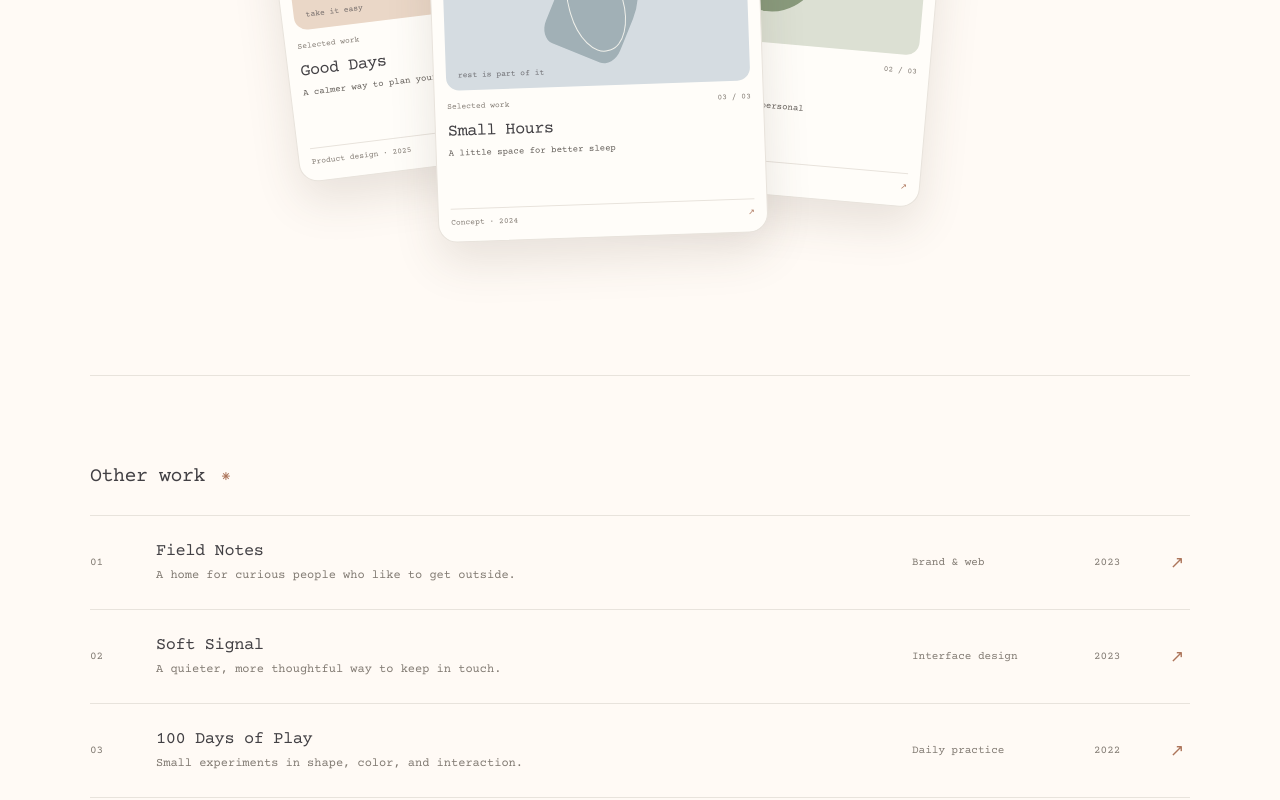
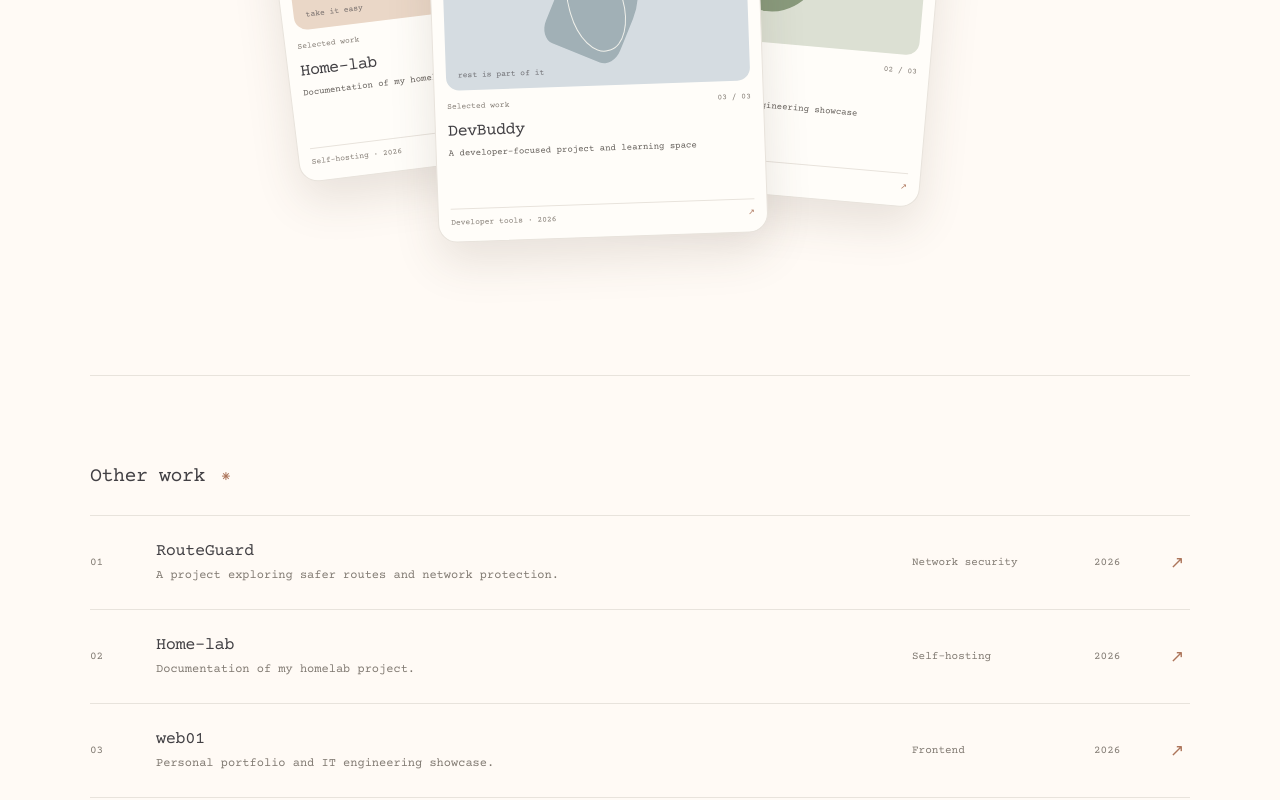
Before and after one commit to abhi9d01-png/web01, a React (Vite) app: page / in a window 1280 px wide. Shown: the part 1120-1920 px from the top of the page. Built offline with nearby package versions, Linux system fonts and the light colour scheme; a web font is replaced by a local one.

Commit message:
Refactor preloader animation handling and update project links in main.jsx and styles.css

```diff
--- a/src/components/preloader.jsx
+++ b/src/components/preloader.jsx
@@ -4,16 +4,15 @@ import { EncryptedText } from './ui/encrypted-text.jsx';
 export function Preloader({ onSequenceStart }) {
   const [animationStarted, setAnimationStarted] = React.useState(false);
 
-  function handleAnimationStart() {
+  React.useEffect(() => {
     setAnimationStarted(true);
     onSequenceStart();
-  }
+  }, [onSequenceStart]);
 
   return (
     <div
       className="preloader"
       style={{ opacity: 0 }}
-      onAnimationStart={handleAnimationStart}
     >
       <div className="preloader-content">
         <p className="preloader-label">Portfolio / Network Systems</p>
--- a/src/main.jsx
+++ b/src/main.jsx
@@ -4,15 +4,16 @@ import { Preloader } from './components/preloader.jsx';
 import './styles.css';
 
 const featured = [
-  { name: 'Good Days', detail: 'A calmer way to plan your week', kind: 'Product design · 2025', color: 'peach', eyebrow: 'A kinder kind of planning', headline: 'Make room for a good day.', note: 'Your week, with a little more breathing room.', tiles: ['Today, gently', 'A small win', 'Make some space'] },
-  { name: 'Common Ground', detail: 'Making local discovery feel personal', kind: 'Digital experience · 2024', color: 'sage', eyebrow: 'Find your people', headline: 'Good things are closer.', note: 'Places and people worth getting to know.', tiles: ['Around the corner', 'Saved for later', 'This weekend'] },
-  { name: 'Small Hours', detail: 'A little space for better sleep', kind: 'Concept · 2024', color: 'blue', eyebrow: 'An evening ritual', headline: 'Let the day settle.', note: 'Tiny rituals for slower evenings and softer mornings.', tiles: ['Unwind', 'A quiet sound', 'Sleep well'] },
+  { name: 'Home-lab', detail: 'Documentation of my homelab project', kind: 'Self-hosting · 2026', color: 'peach', url: 'https://github.com/abhi9d01-png/Home-lab' },
+  { name: 'web01', detail: 'Personal portfolio and IT engineering showcase', kind: 'Frontend · 2026', color: 'sage', url: 'https://github.com/abhi9d01-png/web01' },
+  { name: 'DevBuddy', detail: 'A developer-focused project and learning space', kind: 'Developer tools · 2026', color: 'blue', url: 'https://github.com/abhi9d01-png/DevBuddy' },
 ];
 
 const otherWork = [
-  { name: 'Field Notes', type: 'Brand & web', year: '2023', summary: 'A home for curious people who like to get outside.' },
-  { name: 'Soft Signal', type: 'Interface design', year: '2023', summary: 'A quieter, more thoughtful way to keep in touch.' },
-  { name: '100 Days of Play', type: 'Daily practice', year: '2022', summary: 'Small experiments in shape, color, and interaction.' },
+  { name: 'RouteGuard', type: 'Network security', year: '2026', summary: 'A project exploring safer routes and network protection.', url: 'https://github.com/abhi9d01-png/RouteGuard' },
+  { name: 'Home-lab', type: 'Self-hosting', year: '2026', summary: 'Documentation of my homelab project.', url: 'https://github.com/abhi9d01-png/Home-lab' },
+  { name: 'web01', type: 'Frontend', year: '2026', summary: 'Personal portfolio and IT engineering showcase.', url: 'https://github.com/abhi9d01-png/web01' },
+  { name: 'DevBuddy', type: 'Developer tools', year: '2026', summary: 'A developer-focused project and learning space.', url: 'https://github.com/abhi9d01-png/DevBuddy' },
 ];
 
 function SectionLabel({ children }) {
@@ -130,9 +131,11 @@ function DraggableProjectStack() {
               <span>Selected work</span>
               <span>0{index + 1} / 03</span>
             </div>
-            <h3>{project.name}</h3>
-            <p>{project.detail}</p>
-            <span className="project-card-kind">{project.kind}<span aria-hidden="true"> ↗</span></span>
+            <a className="project-card-link" href={project.url} target="_blank" rel="noreferrer">
+              <h3>{project.name}</h3>
+              <p>{project.detail}</p>
+              <span className="project-card-kind">{project.kind}<span aria-hidden="true"> ↗</span></span>
+            </a>
           </article>
         );
       })}
@@ -222,7 +225,7 @@ function App() {
         <SectionLabel>Other work <span aria-hidden="true">⁕</span></SectionLabel>
         <div className="work-list">
           {otherWork.map((item, index) => (
-            <a className="work-row" href="#contact" key={item.name}>
+            <a className="work-row" href={item.url} target="_blank" rel="noreferrer" key={item.name}>
               <span className="row-index">0{index + 1}</span>
               <span className="row-main"><strong>{item.name}</strong><span>{item.summary}</span></span>
               <span className="row-type">{item.type}</span>
--- a/src/styles.css
+++ b/src/styles.css
@@ -93,7 +93,8 @@ html,body,#root{min-height:100%;overflow-x:hidden}
 .project-card-art .art-caption{bottom:10px;left:12px;font-size:8px}
 .project-card-meta{display:flex;justify-content:space-between;gap:8px;margin-top:12px;font:8px/1.3 var(--typewriter);color:var(--muted)}
 .project-card h3{margin:9px 0 0;font:500 17px/1.2 var(--typewriter);letter-spacing:-.035em}
-.project-card>p{margin:5px 0 0;font:9px/1.45 var(--typewriter);color:var(--body-ink)}
+.project-card-link{display:flex;min-height:0;flex:1;flex-direction:column;color:inherit}
+.project-card p{margin:5px 0 0;font:9px/1.45 var(--typewriter);color:var(--body-ink)}
 .project-card-kind{display:flex;justify-content:space-between;gap:8px;margin-top:auto;padding-top:9px;border-top:1px solid var(--line);font:8px/1.3 var(--typewriter);color:var(--muted)}
 .project-card-kind span{color:var(--warm-accent)}
 @media(max-width:850px){.project-stack{height:370px}}
```
